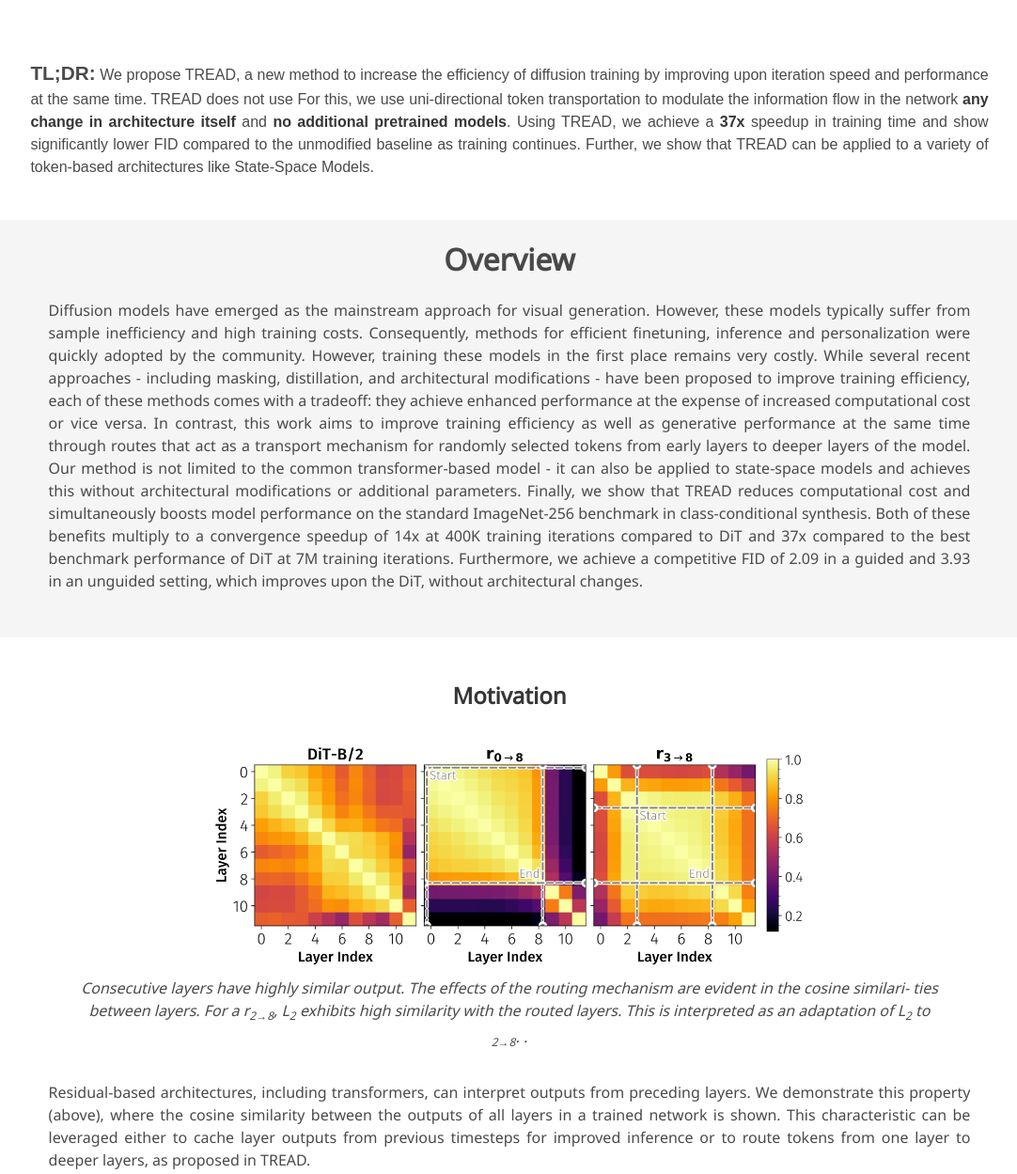
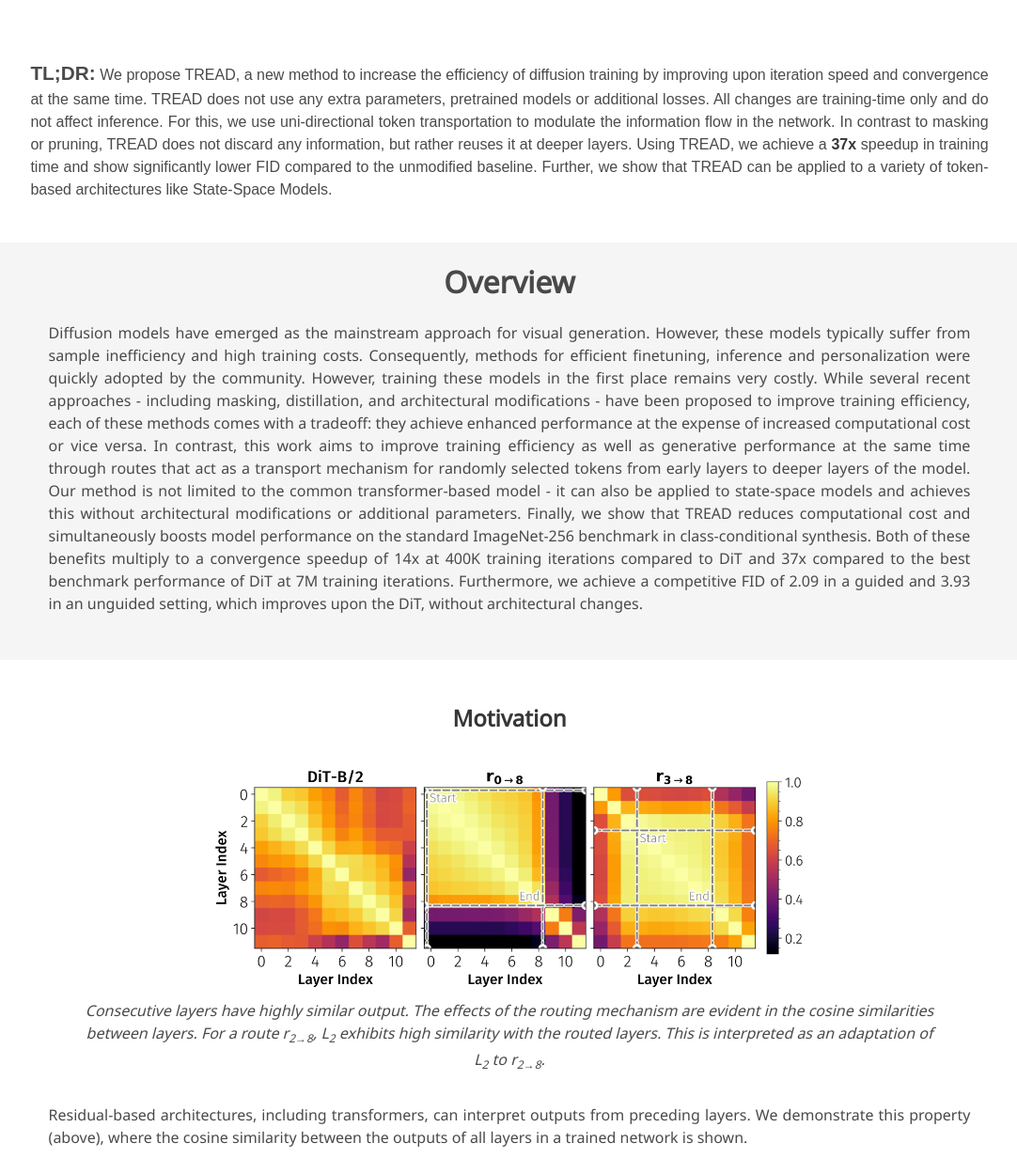
Before and after one commit to CompVis/tread, a plain HTML site: page docs/index.html in a window 1280 px wide. Shown: the part 953-2202 px from the top of the page at 94% size, without its empty margins (98-1180 px from the left). Drawn offline with nearby package versions, Linux system fonts and the light colour scheme; a web font is replaced by a local one.

Commit message:
fix page

```diff
--- a/docs/index.html
+++ b/docs/index.html
@@ -130,9 +130,9 @@
                     <div class="content has-text-justified">
                         <p style="margin-bottom: 20px; margin-top: 10px;">
                             <span style="font-weight: bold; font-size: 1.3em;">TL;DR:</span> We propose TREAD, a new method to increase the efficiency of
-                            diffusion training by improving upon iteration speed and performance at the same time. TREAD does not use
-                            For this, we use uni-directional token transportation to modulate the information flow in the network <strong>any change in architecture itself</strong>  and <strong>no additional pretrained models</strong>.
-                            Using TREAD, we achieve a <strong>37x</strong> speedup in training time and show significantly lower FID compared to the unmodified baseline as training continues.
+                            diffusion training by improving upon iteration speed and convergence at the same time. TREAD does not use any extra parameters, pretrained models or additional losses. All changes are training-time only and do not affect inference.
+                            For this, we use uni-directional token transportation to modulate the information flow in the network. In contrast to masking or pruning, TREAD does not discard any information, but rather reuses it at deeper layers.
+                            Using TREAD, we achieve a <strong>37x</strong> speedup in training time and show significantly lower FID compared to the unmodified baseline.
                             Further, we show that TREAD can be applied to a variety of token-based architectures like State-Space Models.
                         </p> <br>
                     </div>
@@ -188,18 +188,14 @@
                                 style="width: 70%; margin-left: auto; margin-right: auto; display: block;"
                                 src="static/images/cossim_pure.png" alt="TREAD: Routing scheme" />
                             <figcaption class="has-text-centered">Consecutive layers have highly similar output. The
-                            effects of the routing mechanism are evident in the cosine similari-
-                            ties between layers. For a r<sub>2&rarr;8</sub>, L<sub>2</sub> exhibits high similarity with the
-                            routed layers. This is interpreted as an adaptation of L<sub>2</sub> to <sub>2&rarr;8</sub>.
-                            .</figcaption>
+                            effects of the routing mechanism are evident in the cosine similarities between layers. For a route r<sub>2&rarr;8</sub>, L<sub>2</sub> exhibits high similarity with the
+                            routed layers. This is interpreted as an adaptation of L<sub>2</sub> to r<sub>2&rarr;8</sub>.
+                            </figcaption>
                             </figure>
                         <p>
                             Residual-based architectures, including transformers, can interpret outputs from preceding layers. We demonstrate this property (above),
                             where the cosine similarity between the outputs of
-                            all layers in a trained network is shown. This characteristic
-                            can be leveraged either to cache layer outputs from previous
-                            timesteps for improved inference or to route tokens from one
-                            layer to deeper layers, as proposed in TREAD.
+                            all layers in a trained network is shown.
                         </p>
 
                     </div>
@@ -219,7 +215,7 @@
                             <img id="method_train"
                                 style="width: 90%; margin-left: auto; margin-right: auto; display: block;"
                                 src="static/images/method.png" alt="TREAD: Routing scheme" />
-                            <figcaption class="has-text-centered">During trainig we modify the forward pass with a route from layer $i$ to layer $j$.</figcaption>
+                            <figcaption class="has-text-centered">During training we modify the forward pass with a route from layer $i$ to layer $j$.</figcaption>
                         </figure>
                         <p>
                             During each training step, a randomly chosen subset of tokens is “teleported” from an early layer i directly to a deeper
@@ -381,7 +377,7 @@
                         <p>
                             Furthermore, we test scaling behavior with increasing layer number (from a DiT-B/2 with 12 layers to a DiT-XL/2 with 28 layers).
                             We find that absolute scaling (i=2, j=B-4) works best for all tested models, while relative scaling shows little performance gain.
-                            From this we conclude that route placement is crucial but can be solved with the provided guidelines.
+                            We conclude that route placement is crucial but can be effectively determined using the provided guidelines.
                         </p>
                     </div>
                 </div>
```
